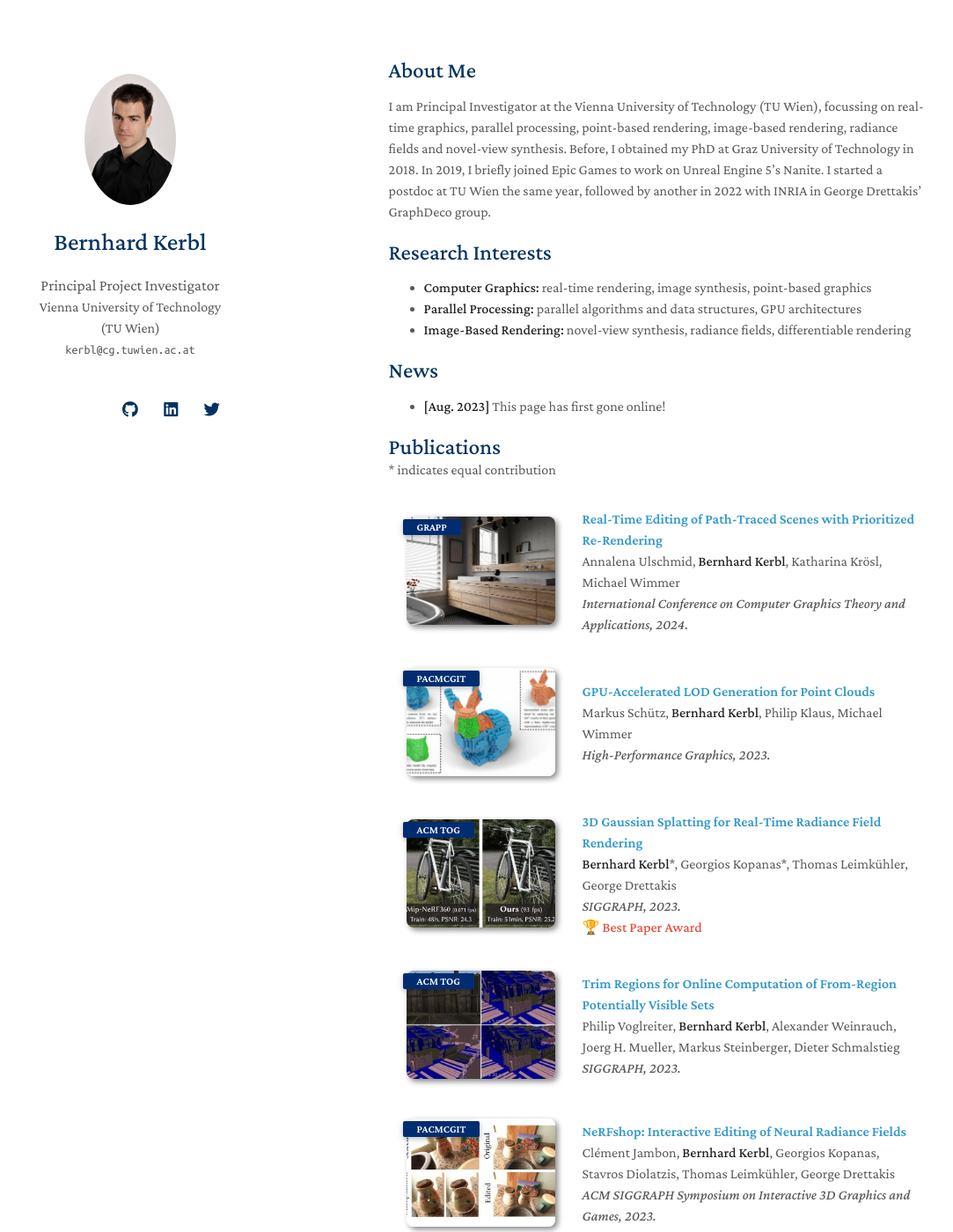
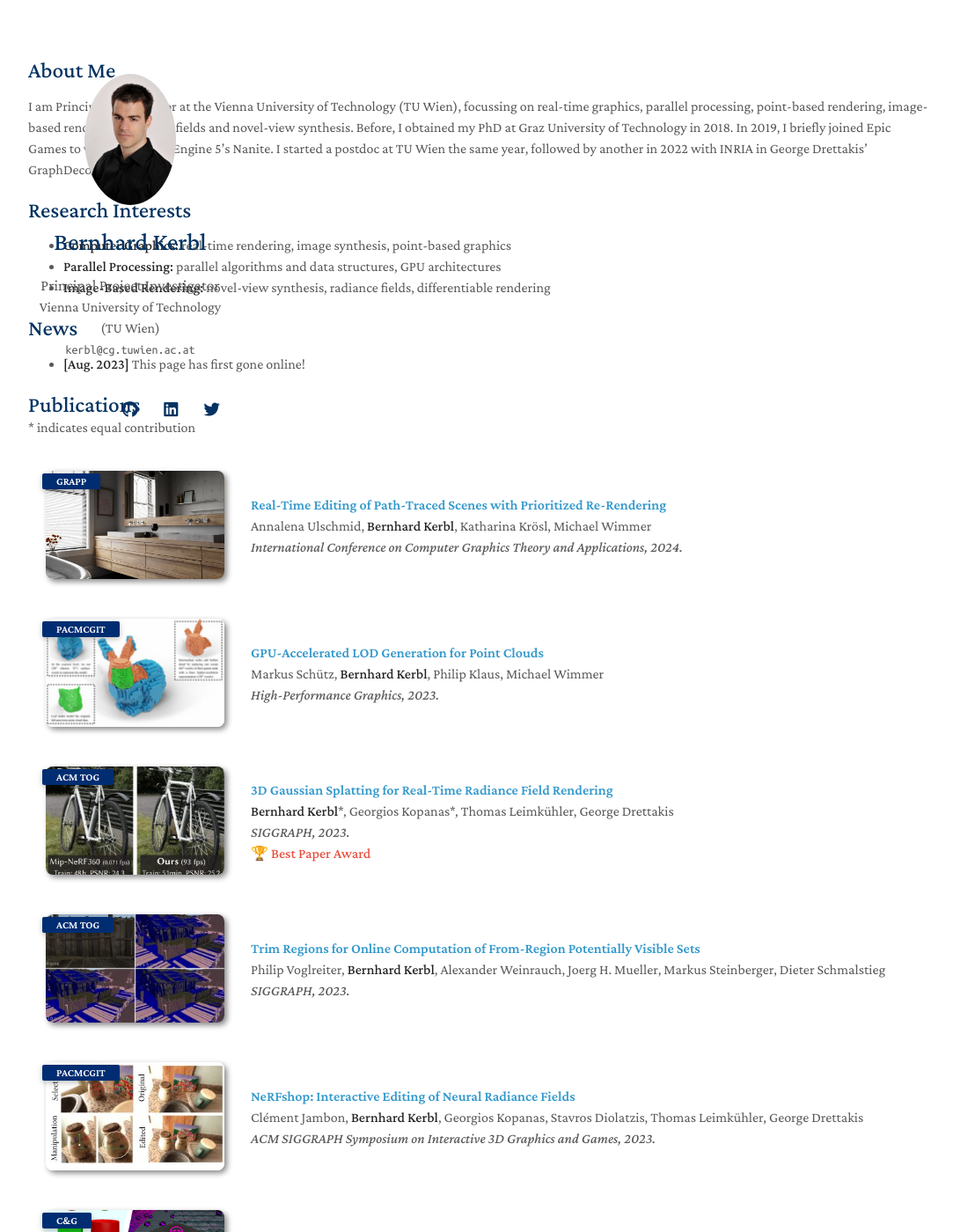
Before and after one commit to Snosixtyboo/snosixtyboo.github.io, a Jekyll site: the page built from index.md, in a window 1280 px wide and 1400 px high. Shown: the whole window at 88% size, without its empty margins (96-1179 px from the left). Built offline with Jekyll 4.4.1, drawn with Linux system fonts in a browser that asks for light colours; nearby versions of some CDN libraries; a style sheet for code colours, icons or effects is not loaded; our own code applies the rules of GitHub Pages for plain Markdown files.

Commit message:
updated description

```diff
--- a/_sass/minimal-light.scss
+++ b/_sass/minimal-light.scss
@@ -433,7 +433,7 @@ header ul a strong {
 }
 
 section {
-  max-width: 60%;/*width:650px;*/
+  max-width: 100%;/*width:650px;*/
   float:right;
   padding-top:4.0em;
   padding-bottom:50px;
```
